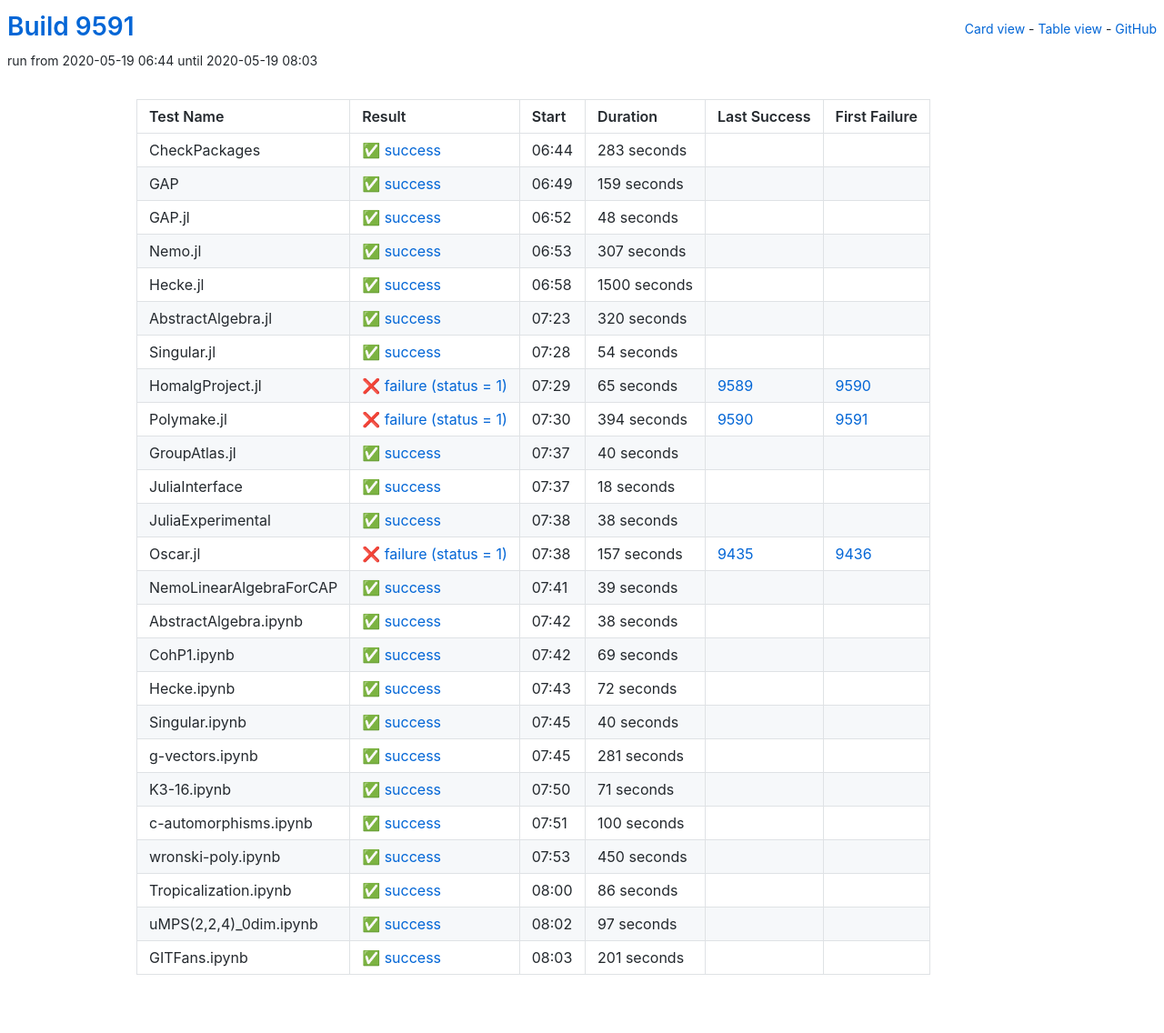
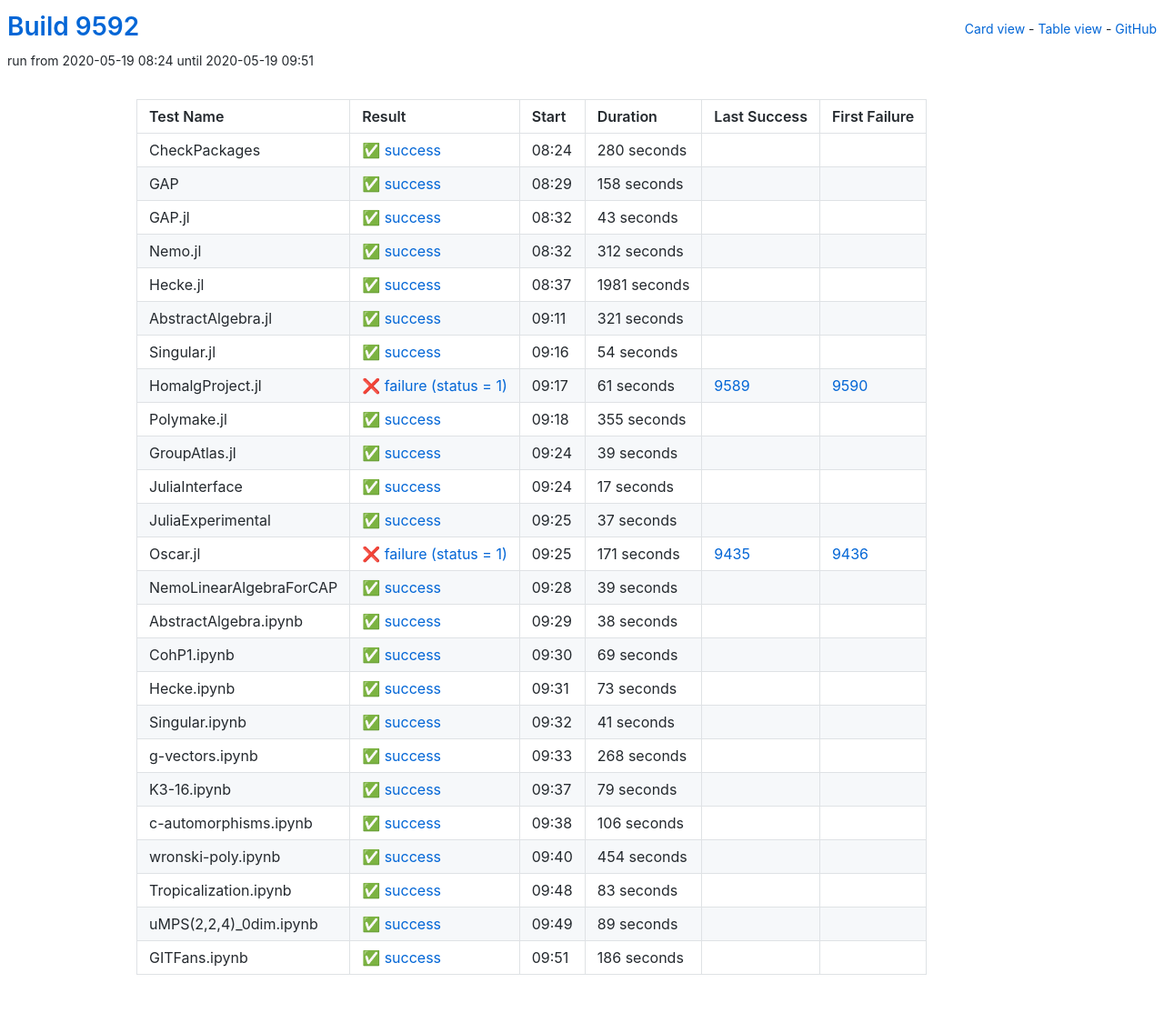
Before and after one commit to oscar-system/oscar-ci-status, a Jekyll site: the page built from table.html, in a window 1280 px wide. Shown: the whole page at 91% size. Built offline with Jekyll 4.4.1, drawn with Linux system fonts in a browser that asks for light colours.

Commit message:
Build 9592

```diff
--- a/_data/ci.yml
+++ b/_data/ci.yml
@@ -1,77 +1,77 @@
-build: 9591
-build_url: https://oscarci.mathematik.uni-kl.de/job/oscar/9591/
+build: 9592
+build_url: https://oscarci.mathematik.uni-kl.de/job/oscar/9592/
 job: oscar
 tests:
-- duration: 283
+- duration: 280
   exitcode: 0
   first_failure: false
   first_failure_url: null
   id: checkpackages
   last_success: false
   last_success_url: null
-  log: https://oscarci.mathematik.uni-kl.de/job/oscar/9591/artifact/logs/build-9591/CheckPackages.log
+  log: https://oscarci.mathematik.uni-kl.de/job/oscar/9592/artifact/logs/build-9592/CheckPackages.log
   name: CheckPackages
-  start: 2020-05-19 06:44
+  start: 2020-05-19 08:24
   status: success
   success: true
-- duration: 159
+- duration: 158
   exitcode: 0
   first_failure: false
   first_failure_url: null
   id: gap
   last_success: false
   last_success_url: null
-  log: https://oscarci.mathematik.uni-kl.de/job/oscar/9591/artifact/logs/build-9591/GAP.log
+  log: https://oscarci.mathematik.uni-kl.de/job/oscar/9592/artifact/logs/build-9592/GAP.log
   name: GAP
-  start: 2020-05-19 06:49
+  start: 2020-05-19 08:29
   status: success
   success: true
-- duration: 48
+- duration: 43
   exitcode: 0
   first_failure: false
   first_failure_url: null
   id: gap-jl
   last_success: false
   last_success_url: null
-  log: https://oscarci.mathematik.uni-kl.de/job/oscar/9591/artifact/logs/build-9591/GAP.jl.log
+  log: https://oscarci.mathematik.uni-kl.de/job/oscar/9592/artifact/logs/build-9592/GAP.jl.log
   name: GAP.jl
-  start: 2020-05-19 06:52
+  start: 2020-05-19 08:32
   status: success
   success: true
-- duration: 307
+- duration: 312
   exitcode: 0
   first_failure: false
   first_failure_url: null
   id: nemo-jl
   last_success: false
   last_success_url: null
-  log: https://oscarci.mathematik.uni-kl.de/job/oscar/9591/artifact/logs/build-9591/Nemo.jl.log
+  log: https://oscarci.mathematik.uni-kl.de/job/oscar/9592/artifact/logs/build-9592/Nemo.jl.log
   name: Nemo.jl
-  start: 2020-05-19 06:53
+  start: 2020-05-19 08:32
   status: success
   success: true
-- duration: 1500
+- duration: 1981
   exitcode: 0
   first_failure: false
   first_failure_url: null
   id: hecke-jl
   last_success: false
   last_success_url: null
-  log: https://oscarci.mathematik.uni-kl.de/job/oscar/9591/artifact/logs/build-9591/Hecke.jl.log
+  log: https://oscarci.mathematik.uni-kl.de/job/oscar/9592/artifact/logs/build-9592/Hecke.jl.log
   name: Hecke.jl
-  start: 2020-05-19 06:58
+  start: 2020-05-19 08:37
   status: success
   success: true
-- duration: 320
+- duration: 321
   exitcode: 0
   first_failure: false
   first_failure_url: null
   id: abstractalgebra-jl
   last_success: false
   last_success_url: null
-  log: https://oscarci.mathematik.uni-kl.de/job/oscar/9591/artifact/logs/build-9591/AbstractAlgebra.jl.log
+  log: https://oscarci.mathematik.uni-kl.de/job/oscar/9592/artifact/logs/build-9592/AbstractAlgebra.jl.log
   name: AbstractAlgebra.jl
-  start: 2020-05-19 07:23
+  start: 2020-05-19 09:11
   status: success
   success: true
 - duration: 54
@@ -81,81 +81,81 @@
   id: singular-jl
   last_success: false
   last_success_url: null
-  log: https://oscarci.mathematik.uni-kl.de/job/oscar/9591/artifact/logs/build-9591/Singular.jl.log
+  log: https://oscarci.mathematik.uni-kl.de/job/oscar/9592/artifact/logs/build-9592/Singular.jl.log
   name: Singular.jl
-  start: 2020-05-19 07:28
+  start: 2020-05-19 09:16
   status: success
   success: true
-- duration: 65
+- duration: 61
   exitcode: 1
   first_failure: 9590
   first_failure_url: https://oscarci.mathematik.uni-kl.de/job/oscar/9590/
   id: homalgproject-jl
   last_success: 9589
   last_success_url: https://oscarci.mathematik.uni-kl.de/job/oscar/9589/
-  log: https://oscarci.mathematik.uni-kl.de/job/oscar/9591/artifact/logs/build-9591/HomalgProject.jl.log
+  log: https://oscarci.mathematik.uni-kl.de/job/oscar/9592/artifact/logs/build-9592/HomalgProject.jl.log
   name: HomalgProject.jl
-  start: 2020-05-19 07:29
+  start: 2020-05-19 09:17
   status: failure
   success: false
-- duration: 394
-  exitcode: 1
-  first_failure: 9591
-  first_failure_url: https://oscarci.mathematik.uni-kl.de/job/oscar/9591/
+- duration: 355
+  exitcode: 0
+  first_failure: false
+  first_failure_url: null
   id: polymake-jl
-  last_success: 9590
-  last_success_url: https://oscarci.mathematik.uni-kl.de/job/oscar/9590/
-  log: https://oscarci.mathematik.uni-kl.de/job/oscar/9591/artifact/logs/build-9591/Polymake.jl.log
+  last_success: false
+  last_success_url: null
+  log: https://oscarci.mathematik.uni-kl.de/job/oscar/9592/artifact/logs/build-9592/Polymake.jl.log
   name: Polymake.jl
-  start: 2020-05-19 07:30
-  status: failure
-  success: false
-- duration: 40
+  start: 2020-05-19 09:18
+  status: success
+  success: true
+- duration: 39
   exitcode: 0
   first_failure: false
   first_failure_url: null
   id: groupatlas-jl
   last_success: false
   last_success_url: null
-  log: https://oscarci.mathematik.uni-kl.de/job/oscar/9591/artifact/logs/build-9591/GroupAtlas.jl.log
+  log: https://oscarci.mathematik.uni-kl.de/job/oscar/9592/artifact/logs/build-9592/GroupAtlas.jl.log
   name: GroupAtlas.jl
-  start: 2020-05-19 07:37
+  start: 2020-05-19 09:24
   status: success
   success: true
-- duration: 18
+- duration: 17
   exitcode: 0
   first_failure: false
   first_failure_url: null
   id: juliainterface
   last_success: false
   last_success_url: null
-  log: https://oscarci.mathematik.uni-kl.de/job/oscar/9591/artifact/logs/build-9591/JuliaInterface.log
+  log: https://oscarci.mathematik.uni-kl.de/job/oscar/9592/artifact/logs/build-9592/JuliaInterface.log
   name: JuliaInterface
-  start: 2020-05-19 07:37
+  start: 2020-05-19 09:24
   status: success
   success: true
-- duration: 38
+- duration: 37
   exitcode: 0
   first_failure: false
   first_failure_url: null
   id: juliaexperimental
   last_success: false
   last_success_url: null
-  log: https://oscarci.mathematik.uni-kl.de/job/oscar/9591/artifact/logs/build-9591/JuliaExperimental.log
+  log: https://oscarci.mathematik.uni-kl.de/job/oscar/9592/artifact/logs/build-9592/JuliaExperimental.log
   name: JuliaExperimental
-  start: 2020-05-19 07:38
+  start: 2020-05-19 09:25
   status: success
   success: true
-- duration: 157
+- duration: 171
   exitcode: 1
   first_failure: 9436
   first_failure_url: https://oscarci.mathematik.uni-kl.de/job/oscar/9436/
   id: oscar-jl
   last_success: 9435
   last_success_url: https://oscarci.mathematik.uni-kl.de/job/oscar/9435/
-  log: https://oscarci.mathematik.uni-kl.de/job/oscar/9591/artifact/logs/build-9591/Oscar.jl.log
+  log: https://oscarci.mathematik.uni-kl.de/job/oscar/9592/artifact/logs/build-9592/Oscar.jl.log
   name: Oscar.jl
-  start: 2020-05-19 07:38
+  start: 2020-05-19 09:25
   status: failure
   success: false
 - duration: 39
@@ -165,9 +165,9 @@
   id: nemolinearalgebraforcap
   last_success: false
   last_success_url: null
-  log: https://oscarci.mathematik.uni-kl.de/job/oscar/9591/artifact/logs/build-9591/NemoLinearAlgebraForCAP.log
+  log: https://oscarci.mathematik.uni-kl.de/job/oscar/9592/artifact/logs/build-9592/NemoLinearAlgebraForCAP.log
   name: NemoLinearAlgebraForCAP
-  start: 2020-05-19 07:41
+  start: 2020-05-19 09:28
   status: success
   success: true
 - duration: 38
@@ -177,9 +177,9 @@
   id: abstractalgebra-ipynb
   last_success: false
   last_success_url: null
-  log: https://oscarci.mathematik.uni-kl.de/job/oscar/9591/artifact/logs/build-9591/AbstractAlgebra.ipynb.log
+  log: https://oscarci.mathematik.uni-kl.de/job/oscar/9592/artifact/logs/build-9592/AbstractAlgebra.ipynb.log
   name: AbstractAlgebra.ipynb
-  start: 2020-05-19 07:42
+  start: 2020-05-19 09:29
   status: success
   success: true
 - duration: 69
@@ -189,116 +189,116 @@
   id: cohp1-ipynb
   last_success: false
   last_success_url: null
-  log: https://oscarci.mathematik.uni-kl.de/job/oscar/9591/artifact/logs/build-9591/CohP1.ipynb.log
+  log: https://oscarci.mathematik.uni-kl.de/job/oscar/9592/artifact/logs/build-9592/CohP1.ipynb.log
   name: CohP1.ipynb
-  start: 2020-05-19 07:42
+  start: 2020-05-19 09:30
   status: success
   success: true
-- duration: 72
+- duration: 73
   exitcode: 0
   first_failure: false
   first_failure_url: null
   id: hecke-ipynb
   last_success: false
   last_success_url: null
-  log: https://oscarci.mathematik.uni-kl.de/job/oscar/9591/artifact/logs/build-9591/Hecke.ipynb.log
+  log: https://oscarci.mathematik.uni-kl.de/job/oscar/9592/artifact/logs/build-9592/Hecke.ipynb.log
   name: Hecke.ipynb
-  start: 2020-05-19 07:43
+  start: 2020-05-19 09:31
   status: success
   success: true
-- duration: 40
+- duration: 41
   exitcode: 0
   first_failure: false
   first_failure_url: null
   id: singular-ipynb
   last_success: false
   last_success_url: null
-  log: https://oscarci.mathematik.uni-kl.de/job/oscar/9591/artifact/logs/build-9591/Singular.ipynb.log
+  log: https://oscarci.mathematik.uni-kl.de/job/oscar/9592/artifact/logs/build-9592/Singular.ipynb.log
   name: Singular.ipynb
-  start: 2020-05-19 07:45
+  start: 2020-05-19 09:32
   status: success
   success: true
-- duration: 281
+- duration: 268
   exitcode: 0
   first_failure: false
   first_failure_url: null
   id: g-vectors-ipynb
   last_success: false
   last_success_url: null
-  log: https://oscarci.mathematik.uni-kl.de/job/oscar/9591/artifact/logs/build-9591/g-vectors.ipynb.log
+  log: https://oscarci.mathematik.uni-kl.de/job/oscar/9592/artifact/logs/build-9592/g-vectors.ipynb.log
   name: g-vectors.ipynb
-  start: 2020-05-19 07:45
+  start: 2020-05-19 09:33
   status: success
   success: true
-- duration: 71
+- duration: 79
   exitcode: 0
   first_failure: false
   first_failure_url: null
   id: k3-16-ipynb
   last_success: false
   last_success_url: null
-  log: https://oscarci.mathematik.uni-kl.de/job/oscar/9591/artifact/logs/build-9591/K3-16.ipynb.log
+  log: https://oscarci.mathematik.uni-kl.de/job/oscar/9592/artifact/logs/build-9592/K3-16.ipynb.log
   name: K3-16.ipynb
-  start: 2020-05-19 07:50
+  start: 2020-05-19 09:37
   status: success
   success: true
-- duration: 100
+- duration: 106
   exitcode: 0
   first_failure: false
   first_failure_url: null
   id: c-automorphisms-ipynb
   last_success: false
   last_success_url: null
-  log: https://oscarci.mathematik.uni-kl.de/job/oscar/9591/artifact/logs/build-9591/c-automorphisms.ipynb.log
+  log: https://oscarci.mathematik.uni-kl.de/job/oscar/9592/artifact/logs/build-9592/c-automorphisms.ipynb.log
   name: c-automorphisms.ipynb
-  start: 2020-05-19 07:51
+  start: 2020-05-19 09:38
   status: success
   success: true
-- duration: 450
+- duration: 454
   exitcode: 0
   first_failure: false
   first_failure_url: null
   id: wronski-poly-ipynb
   last_success: false
   last_success_url: null
-  log: https://oscarci.mathematik.uni-kl.de/job/oscar/9591/artifact/logs/build-9591/wronski-poly.ipynb.log
+  log: https://oscarci.mathematik.uni-kl.de/job/oscar/9592/artifact/logs/build-9592/wronski-poly.ipynb.log
   name: wronski-poly.ipynb
-  start: 2020-05-19 07:53
+  start: 2020-05-19 09:40
   status: success
   success: true
-- duration: 86
+- duration: 83
   exitcode: 0
   first_failure: false
   first_failure_url: null
   id: tropicalization-ipynb
   last_success: false
   last_success_url: null
-  log: https://oscarci.mathematik.uni-kl.de/job/oscar/9591/artifact/logs/build-9591/Tropicalization.ipynb.log
+  log: https://oscarci.mathematik.uni-kl.de/job/oscar/9592/artifact/logs/build-9592/Tropicalization.ipynb.log
   name: Tropicalization.ipynb
-  start: 2020-05-19 08:00
+  start: 2020-05-19 09:48
   status: success
   success: true
-- duration: 97
+- duration: 89
   exitcode: 0
   first_failure: false
   first_failure_url: null
   id: umps-2-2-4-0dim-ipynb
   last_success: false
   last_success_url: null
-  log: https://oscarci.mathematik.uni-kl.de/job/oscar/9591/artifact/logs/build-9591/uMPS-2-2-4-_0dim.ipynb.log
+  log: https://oscarci.mathematik.uni-kl.de/job/oscar/9592/artifact/logs/build-9592/uMPS-2-2-4-_0dim.ipynb.log
   name: uMPS(2,2,4)_0dim.ipynb
-  start: 2020-05-19 08:02
+  start: 2020-05-19 09:49
   status: success
   success: true
-- duration: 201
+- duration: 186
   exitcode: 0
   first_failure: false
   first_failure_url: null
   id: gitfans-ipynb
   last_success: false
   last_success_url: null
-  log: https://oscarci.mathematik.uni-kl.de/job/oscar/9591/artifact/logs/build-9591/GITFans.ipynb.log
+  log: https://oscarci.mathematik.uni-kl.de/job/oscar/9592/artifact/logs/build-9592/GITFans.ipynb.log
   name: GITFans.ipynb
-  start: 2020-05-19 08:03
+  start: 2020-05-19 09:51
   status: success
   success: true
```
Also changed, not shown: README.md.
